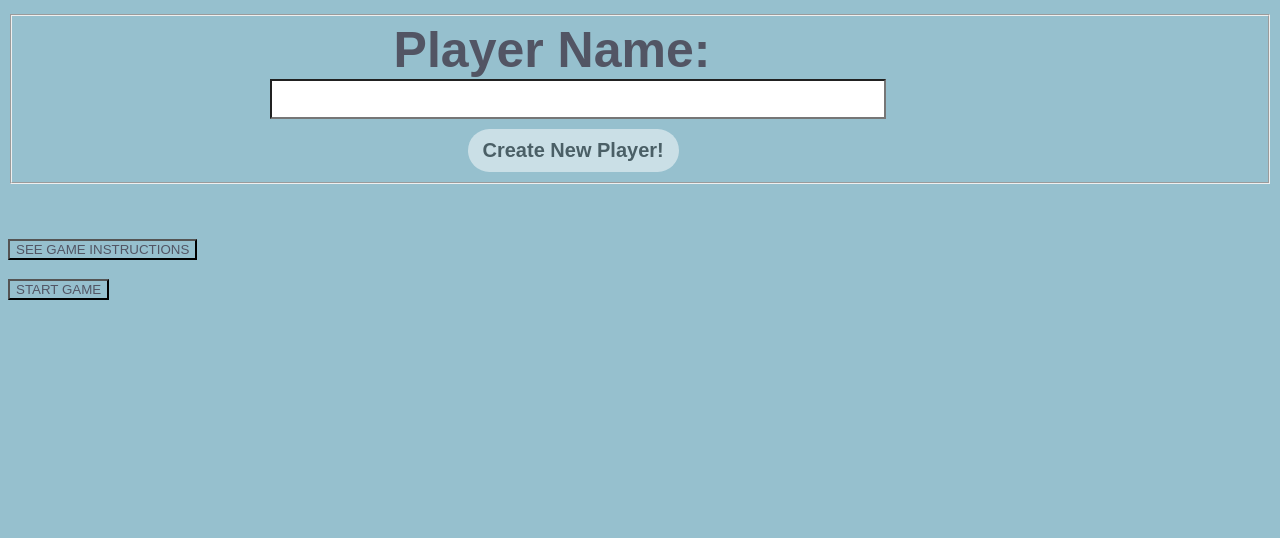
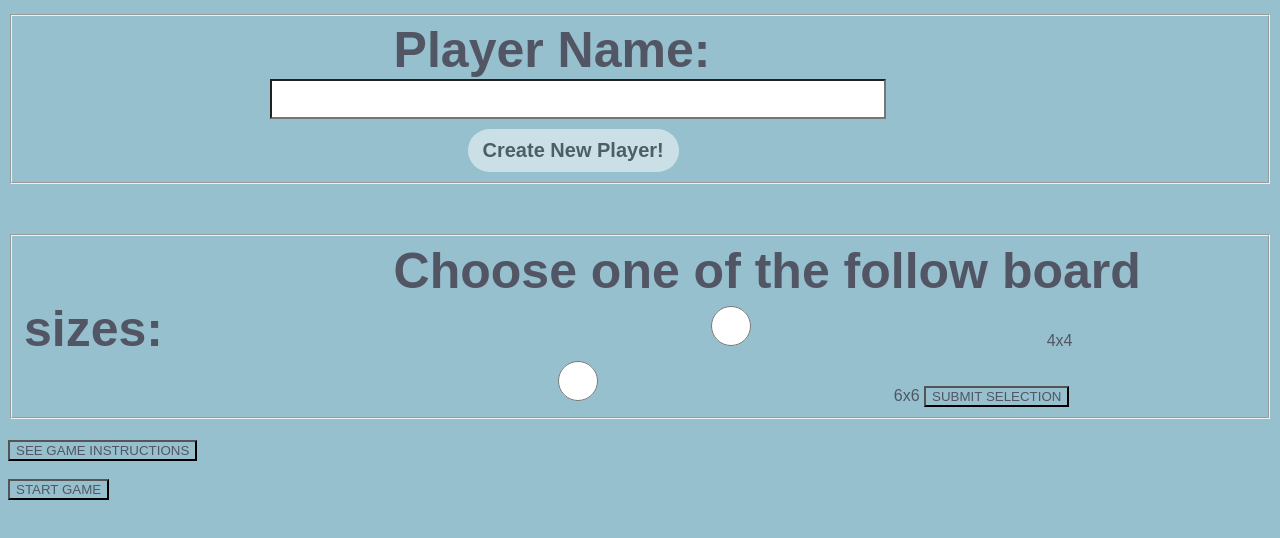
Before and after one commit to jayb967/Team_project201, a plain HTML site: page index.html in a window 1280 px wide. Both pictures are taken after a click on the item 50 px from the left and 312 px from the top of the page. Shown: the part 100-638 px from the top of the page. Drawn offline with Linux system fonts and the light colour scheme.

Commit message:
added functioning buttons for user to select board size, functional handler

```diff
--- a/app.js
+++ b/app.js
@@ -7,7 +7,7 @@ var matchLocation = [];
 var subset = [];
 var gameBoard = document.getElementById('gameBoard');
 var startingTimeInMs;
-var boardSize = 18;
+var boardSize;
 var initialNameEntered = false;
 var isHighScore = false;//used to determine if the Register Your Score button should be displayed
 
@@ -89,6 +89,15 @@ function makeGameBoard() {
       putImagesOnBoard(tcEl, imgEl, trEl, gameBoard, i);
     }
   }
+}
+function hideGameOptions() {
+  document.getElementById('options').style.visibility = 'hidden';
+}
+
+hideGameOptions();
+
+function displayGameOptions() {
+  document.getElementById('options').style.visibility = 'visible';
 }
 
 ////////////////// VARIABLES USED FOR THE GAME CLICK FUNCTION /////////////////
@@ -274,6 +283,7 @@ function yesLetsPlay() {
   playGame.innerHTML='';
   yesButton.innerHTML='';
   noButton.innerHTML='';
+  displayGameOptions();
   newInstructionsButton();
 
 //start button
@@ -348,12 +358,19 @@ function hideInstructionsHandler(e) {
   newInstructionsButton();
 }
 
+function optionsHandler(e) {
+  e.preventDefault();
+  hideGameOptions();
+  boardSize = document.querySelector('input[name=size]:checked').value;
+}
+
 function buttHandler(e) { //remove after testing is complete;
   e.preventDefault();
   endGame();
   document.getElementById('tempButt').innerHTML = '';
 }
 //Event Listeners for Main Page
+document.getElementById('options').addEventListener('submit', optionsHandler);
 userForm.addEventListener('submit', userHandler);
 yesButton.addEventListener('click',yesLetsPlay);
 seeInstructions.addEventListener('click',seeInitialInstructions);
--- a/index.html
+++ b/index.html
@@ -25,6 +25,15 @@
         <li id="noButton"></li> <!--no, i don't want to play-->
       </ul>
 
+      <form id="options">
+        <fieldset>
+          <label for ="gameOption">Choose one of the follow board sizes: </label>
+          <input type="radio" name="size" value="8"> 4x4
+          <input type="radio" name="size" value="18"> 6x6
+          <button id="optionsButton" type="submit">SUBMIT SELECTION</button>
+        </fieldset>
+      </form>
+
       <p id="yesLetsPlay"></p> <!--Game instructions-->
       <h3 id="seeInstructions"></h3>
       <p id="hideInstructions"><p>
```
